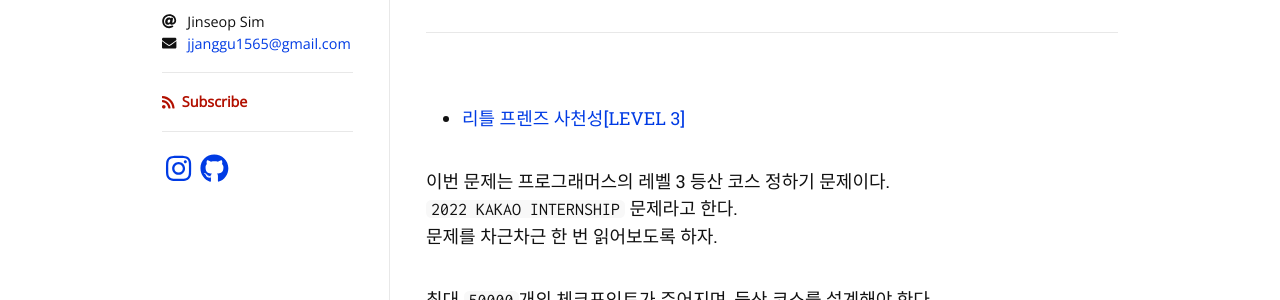
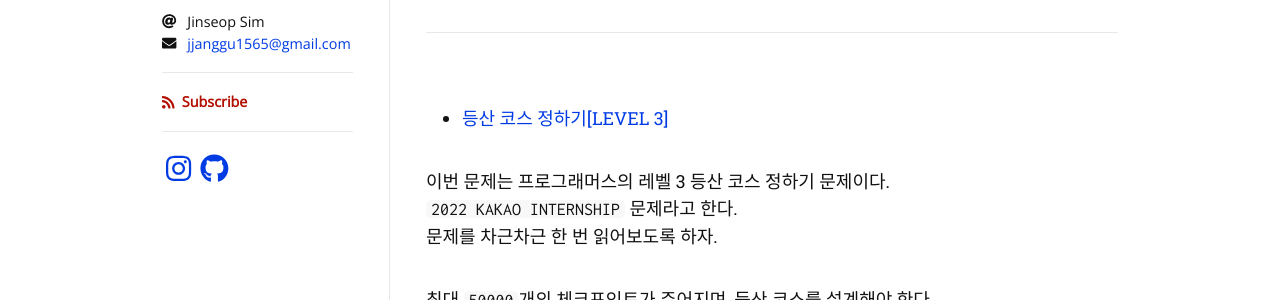
Before and after one commit to Jinseop-Sim/Jinseop-Sim.github.io, a Jekyll site: the page built from _posts/2024-02-15-pg-hiking-course.md, in a window 1280 px wide. Shown: the part 266-566 px from the top of the page. Built offline with Jekyll 4.4.1, drawn with Linux system fonts in a browser that asks for light colours; nearby versions of some CDN libraries; some web fonts are replaced.

Commit message:
글 수정

````diff
--- a/_posts/2024-02-15-pg-hiking-course.md
+++ b/_posts/2024-02-15-pg-hiking-course.md
@@ -6,7 +6,7 @@ tags: [cpp]
 author:
   - Jinseop Sim
 ---
-- [리틀 프렌즈 사천성[LEVEL 3]](https://school.programmers.co.kr/learn/courses/30/lessons/118669)
+- [등산 코스 정하기[LEVEL 3]](https://school.programmers.co.kr/learn/courses/30/lessons/118669)
 
 이번 문제는 프로그래머스의 레벨 3 등산 코스 정하기 문제이다.
 ```2022 KAKAO INTERNSHIP``` 문제라고 한다.
````
